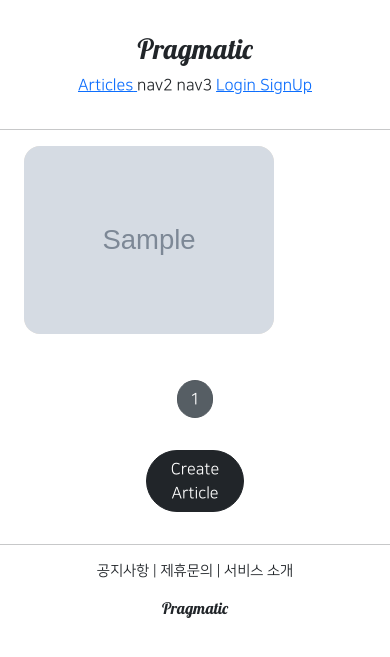
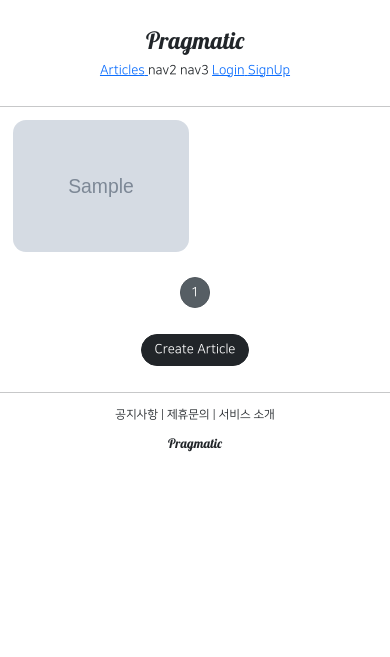
Before and after one commit to whdrjs2626/django-snsapp, a Django app: page /articles/list/ in a window 390 px wide. Shown: the top 657 px of the page. Run offline with Django 4.2, Linux system fonts and the light colour scheme; tables that the repository leaves empty hold one stand-in row (values such as "Sample post"); grey boxes marked "Sample" are stand-in pictures; some libraries are stand-ins or nearby versions.

Commit message:
39강 - 모바일 반응형 레이아웃 설정

```diff
--- a/articleapp/templates/articleapp/detail.html
+++ b/articleapp/templates/articleapp/detail.html
@@ -9,7 +9,7 @@
             <h5>{{ target_article.writer.profile.nickname }}</h5>
             <hr>
 
-            <img src="{{ target_article.image.url }}" alt="" style="width: 100%; border-radius: 1rem; margin: 2rem;">
+            <img src="{{ target_article.image.url }}" alt="" style="width: 90%; border-radius: 1rem; margin: 2rem;">
 
             <p>{{ target_article.content }}</p>
 
--- a/articleapp/templates/articleapp/list.html
+++ b/articleapp/templates/articleapp/list.html
@@ -3,9 +3,15 @@
 {% block content %}
 
 <style>
+  .container {
+    padding: 0;
+    margin: 0, auto;
+  }
+  .container a {
+    width: 45%;
+    max-width: 250px;
+  }
   .container div {
-    width: 250px;
-    background-color: antiquewhite;
     display: flex;
     justify-content: center;
     align-items: center;
@@ -36,7 +42,7 @@
     {% include 'snippets/pagination.html' with page_obj=page_obj %}
 
     <div style="text-align: center;">
-      <a href="{% url 'articleapp:create' %}" class="btn btn-dark rounded-pill col-3 mt-3 mb-3">
+      <a href="{% url 'articleapp:create' %}" class="btn btn-dark rounded-pill px-3 mt-3 mb-3">
         Create Article
       </a>
     </div>
--- a/ostus/settings.py
+++ b/ostus/settings.py
@@ -38,7 +38,7 @@ SECRET_KEY = env('SECRET_KEY')
 # SECURITY WARNING: don't run with debug turned on in production!
 DEBUG = True
 
-ALLOWED_HOSTS = []
+ALLOWED_HOSTS = ['*']
 
 
 # Application definition
--- a/static/base.css
+++ b/static/base.css
@@ -10,3 +10,9 @@
 .pragmatic_header {
     text-align:center; margin: 2rem 0;
 }
+
+@media screen and (max-width:500px) { /* 스크린 크기가 500px이하로 떨어지면 아래 속성이 적용됨 */
+    html {
+        font-size: 13px;
+    }
+}
--- a/static/js/magicgrid.js
+++ b/static/js/magicgrid.js
@@ -288,7 +288,7 @@ MagicGrid.prototype.listen = function listen () {
 let magicGrid = new MagicGrid({
   container: '.container',
   animate: true,
-  gutter: 30,
+  gutter: 12,
   static: true,
   useMin: true
 });
--- a/templates/head.html
+++ b/templates/head.html
@@ -2,6 +2,7 @@
 
 <head>
     <meta charset="UTF-8">
+    <meta name="viewport" content="width=device-width, initial-scale=1, shrink-to-fit=no"> <!-- 디바이스에 맞게 크기를 맞춰서 페이지가 보임 -->
     <title>Title</title>
 
     <!-- BOOTSTRAP LINK -->
```
